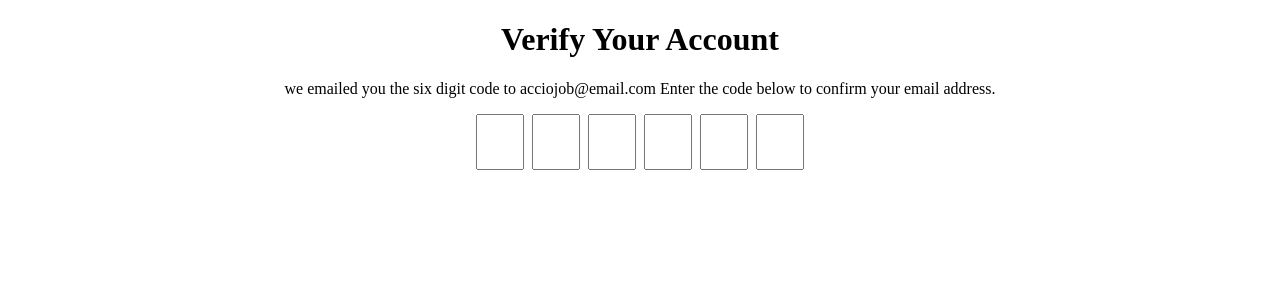
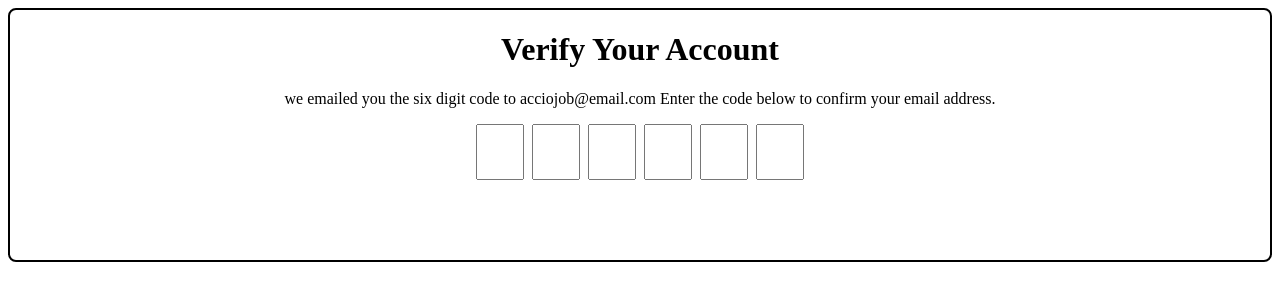
Before and after one commit to acciojob/OTP-6395728950, a website: page main.html in a window 1280 px wide. Drawn offline with Linux system fonts and the light colour scheme.

Commit message:
created a submission

```diff
--- a/styles.css
+++ b/styles.css
@@ -17,7 +17,9 @@
 	 height:50px;
 	 text-align:center;
 	 /* background-color:g; */
-
-
-
+	}
+ body {
+	 border:2px solid black;
+	 border-radius: 8px;
+	 height:250px
  }
```
